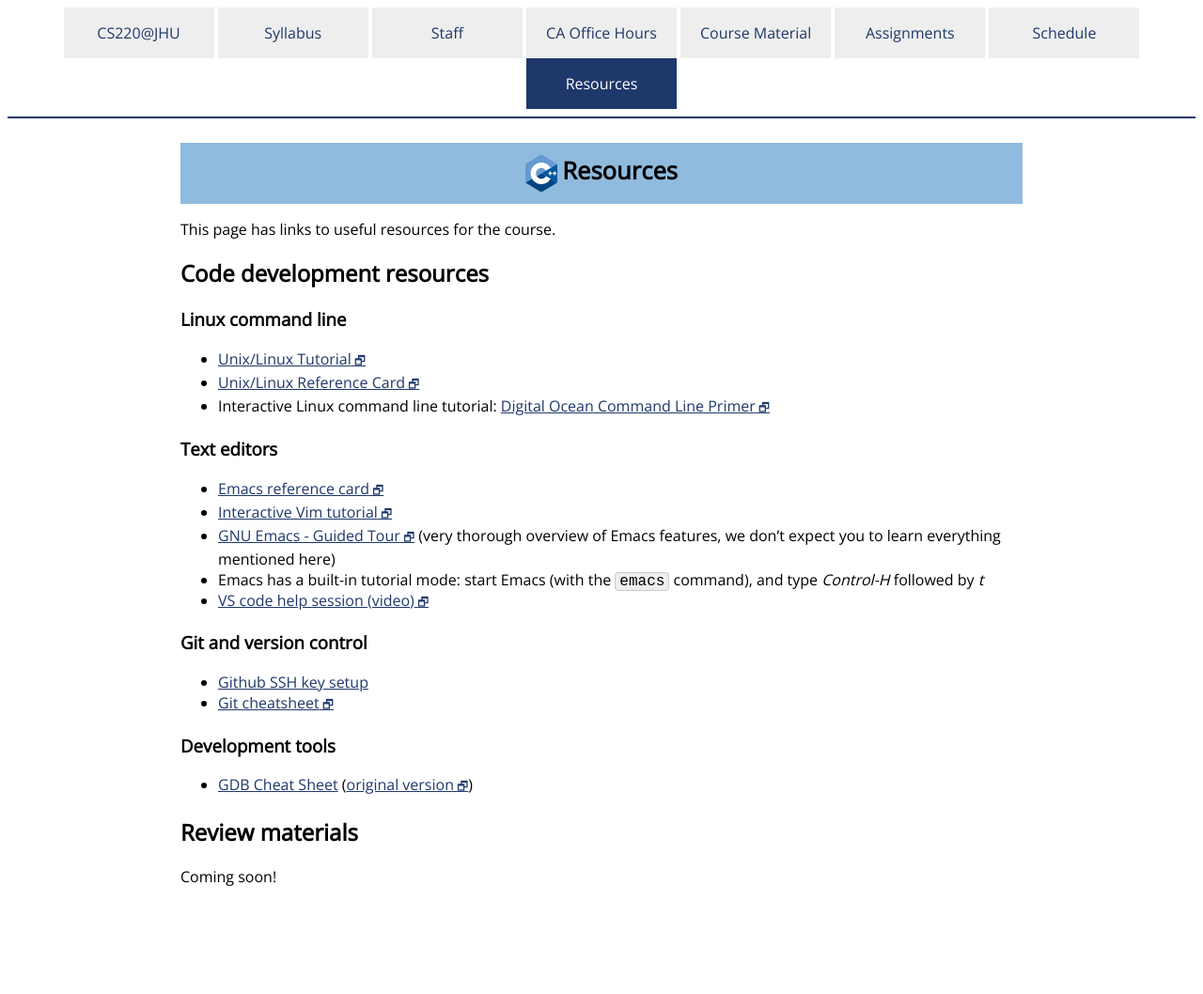
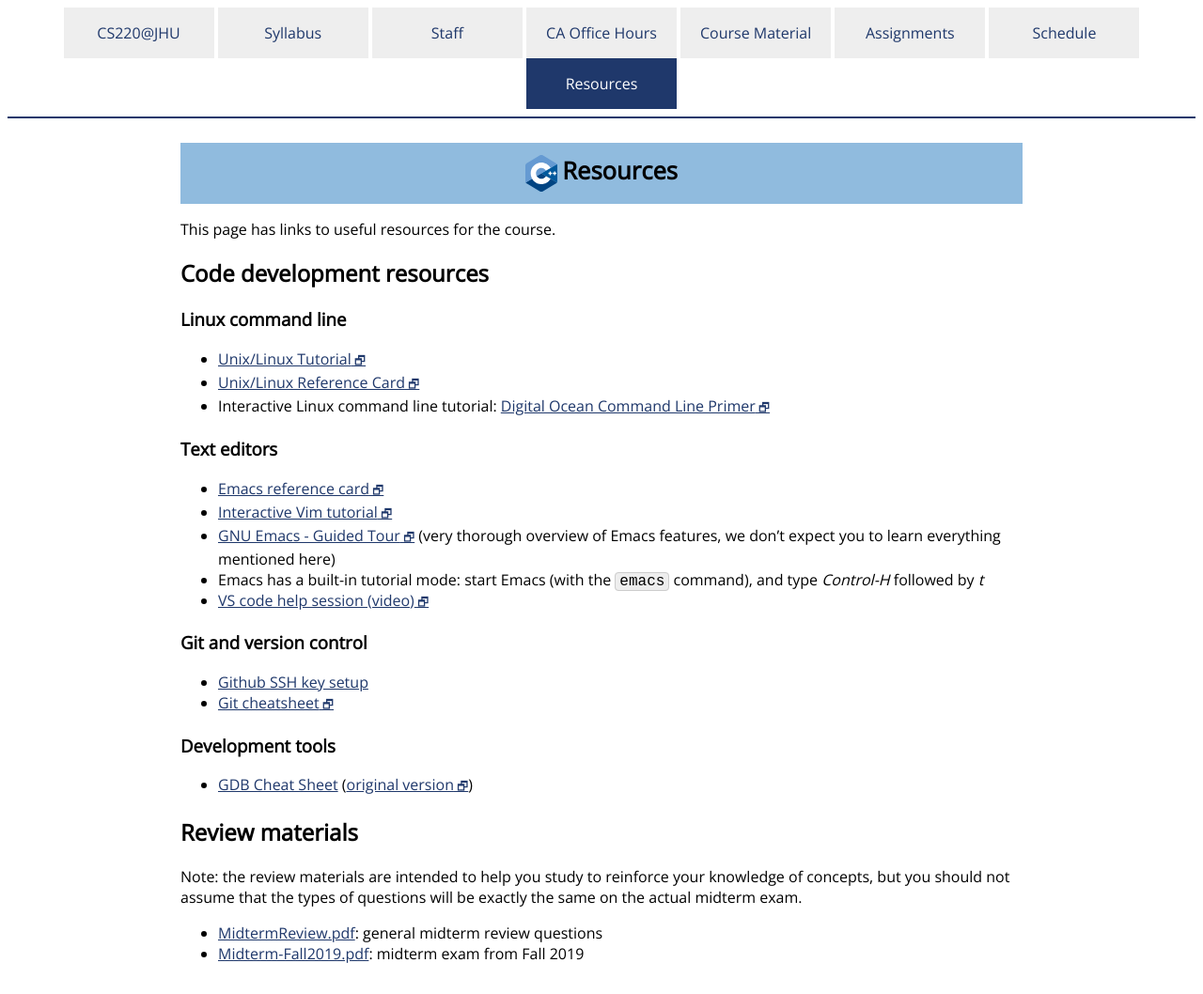
Before and after one commit to jhu-ip/cs220-s22, a Jekyll site: the page built from resources.md, in a window 1280 px wide. Shown: the whole page at 94% size. Built offline with Jekyll 4.4.1, drawn with Linux system fonts in a browser that asks for light colours; some web fonts are replaced; before the commit the page ends 976 px from its top, so only the background shows below that.

Commit message:
post midterm exam review materials

```diff
--- a/resources.md
+++ b/resources.md
@@ -34,4 +34,9 @@ This page has links to useful resources for the course.
 
 ## Review materials
 
-Coming soon!
+Note: the review materials are intended to help you study to reinforce your knowledge
+of concepts, but you should not assume that the types of questions will be exactly
+the same on the actual midterm exam.
+
+* [MidtermReview.pdf](resources/MidtermReview.pdf): general midterm review questions
+* [Midterm-Fall2019.pdf](resources/Midterm-Fall2019.pdf): midterm exam from Fall 2019
```
Also changed, not shown: index.md (+2 -0 lines), 2 other files.
